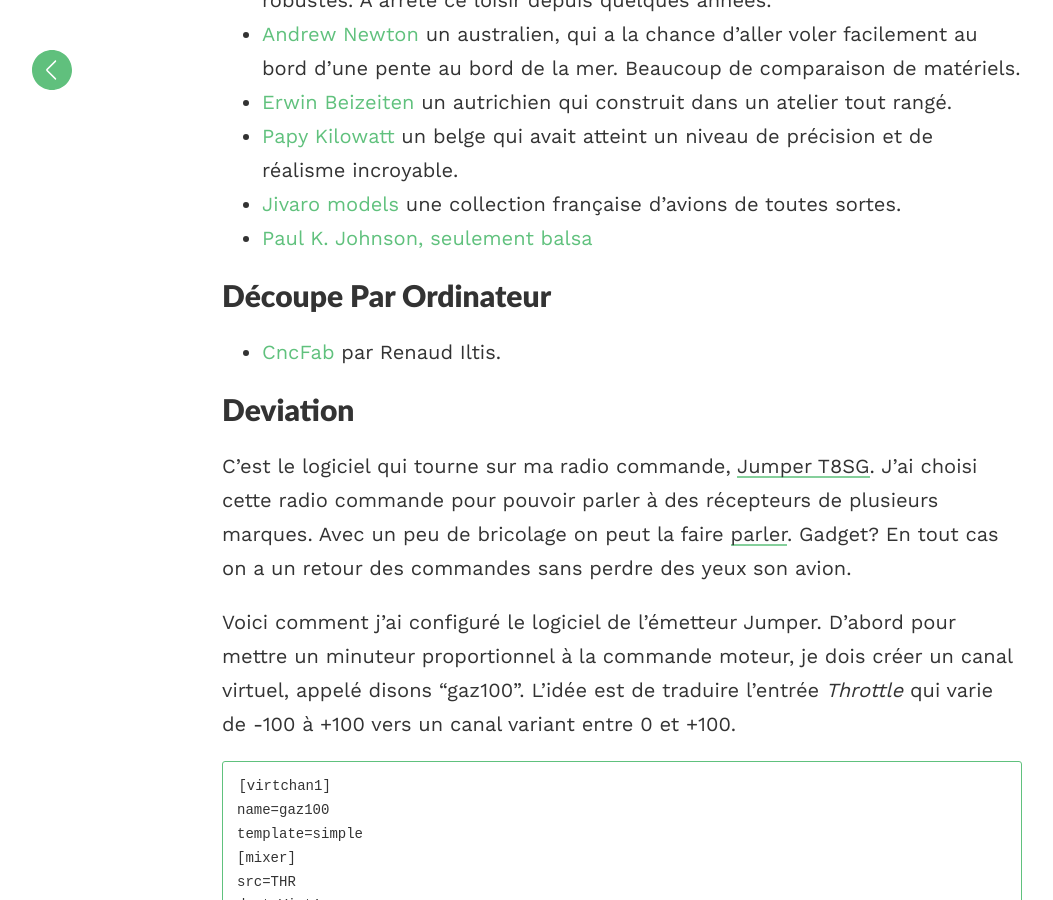
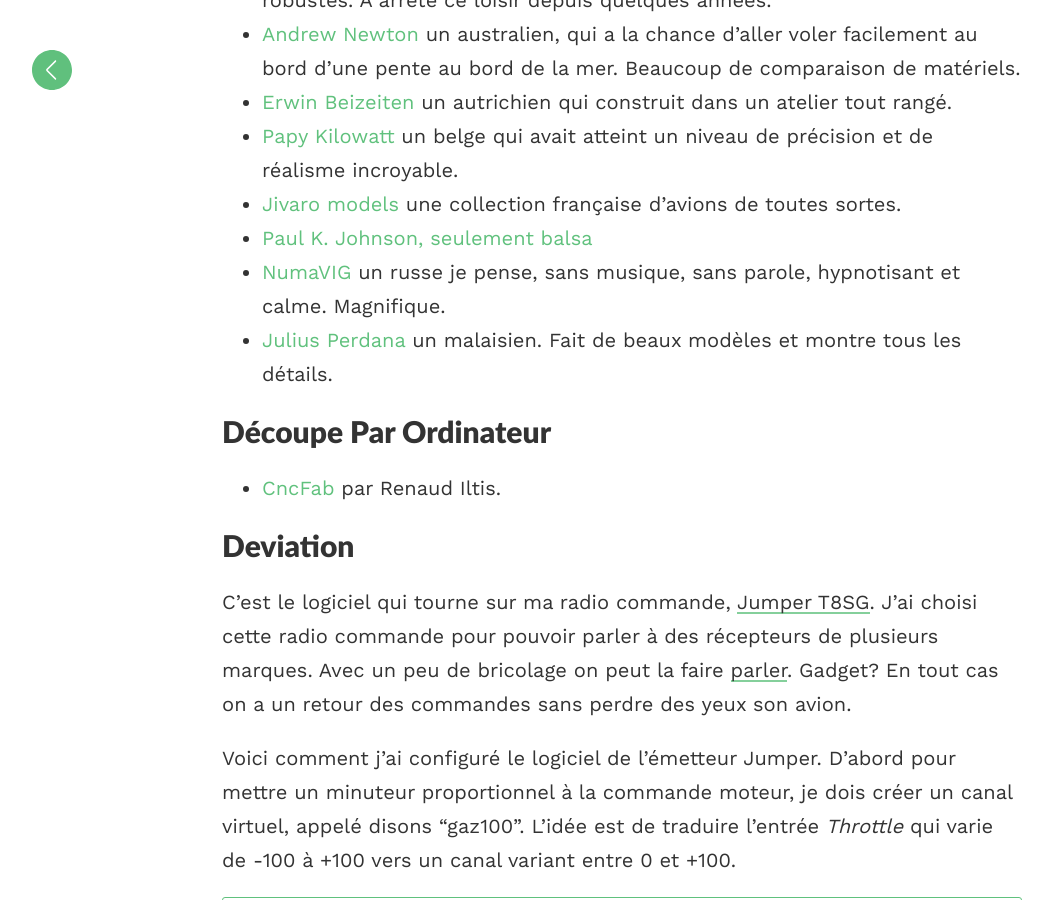
Before and after one commit to xtof-durr/xtof-durr.github.io, a Jekyll site: the page built from rcplane/index.md, in a window 1280 px wide and 900 px high, scrolled down 1517 px. Shown: the whole window, without its empty margins (18-1071 px from the left). Built offline with Jekyll 4.4.1, drawn with Linux system fonts in a browser that asks for light colours; our own code applies the rules of GitHub Pages for plain Markdown files.

Commit message:
Julius perdana

```diff
--- a/rcplane/index.md
+++ b/rcplane/index.md
@@ -42,6 +42,8 @@
 - [Papy Kilowatt](http://papykilowatt.free.fr/) un belge qui avait atteint un niveau de précision et de réalisme incroyable.
 - [Jivaro models](http://www.jivaro-models.org/) une collection française d'avions de toutes sortes.
 - [Paul K. Johnson, seulement balsa](http://www.airfieldmodels.com/information_source/how_to_articles_for_model_builders/index.htm)
+- [NumaVIG](https://www.youtube.com/channel/UCsM-eoJt17xnWMNNpwhf8Nw) un russe je pense, sans musique, sans parole, hypnotisant et calme.  Magnifique.
+- [Julius Perdana](https://www.youtube.com/user/julescrafter) un malaisien. Fait de beaux modèles et montre tous les détails.
 
 ## Découpe par ordinateur
 
```
